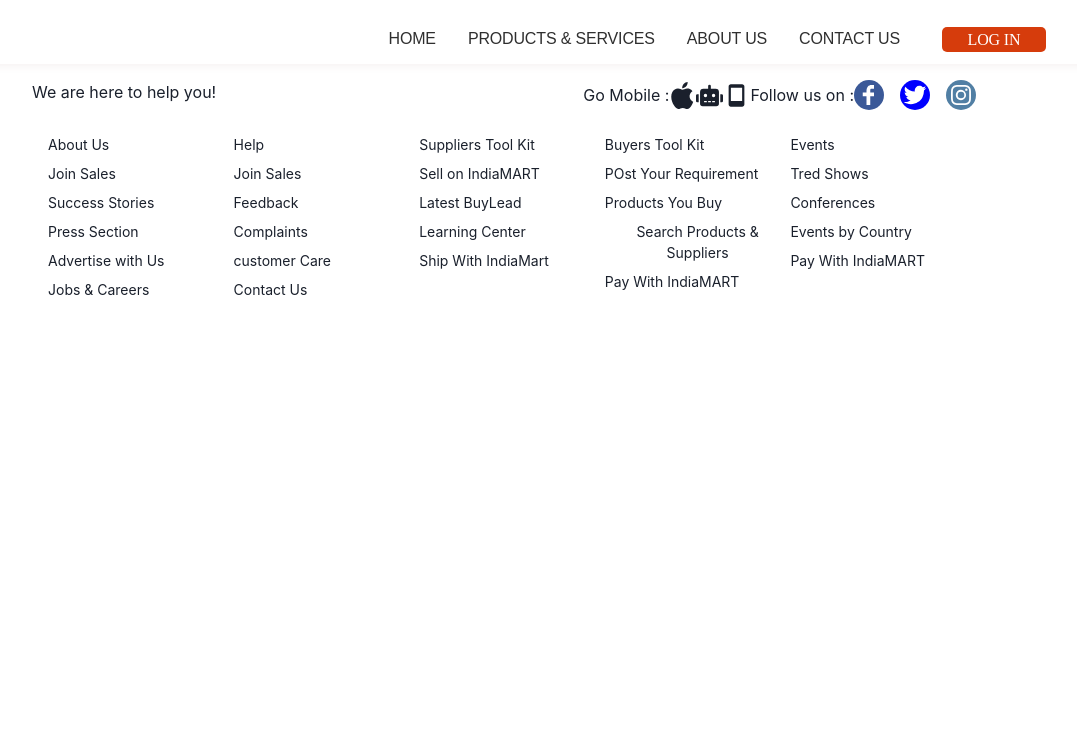
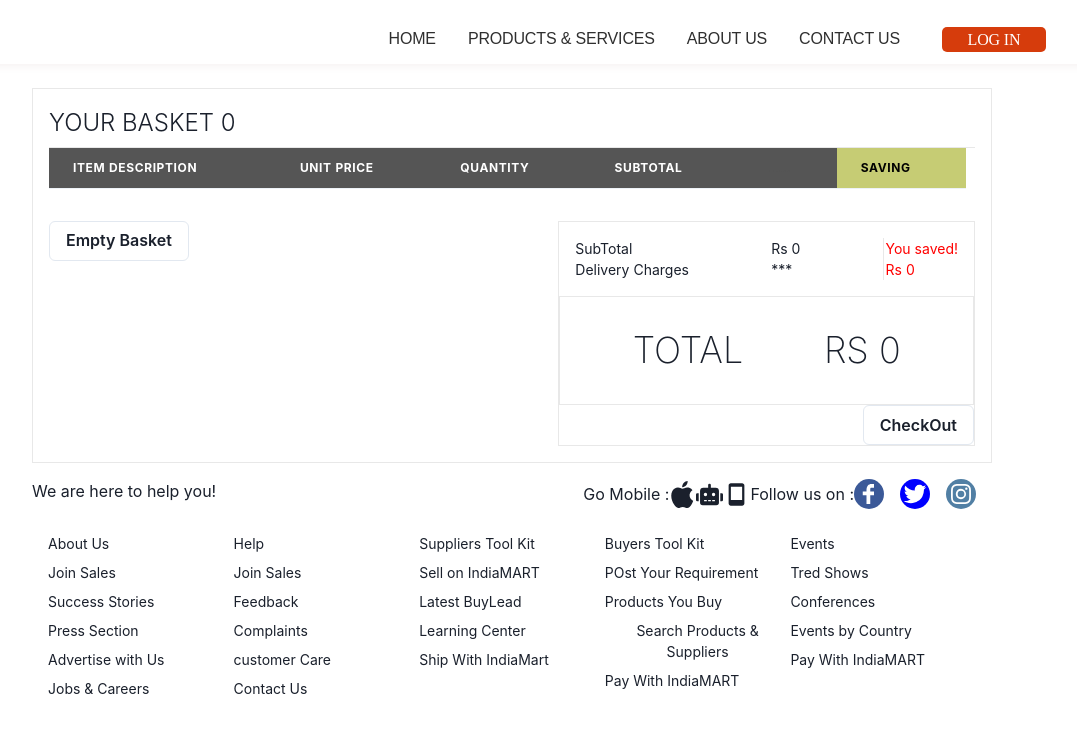
Before and after one commit to rutuja3562/Blue-heaven, a React (Create React App) app: page /cart in a window 1280 px wide. Shown: the top 732 px of the page, without its empty margins (128-1205 px from the left). Built offline with nearby package versions, Linux system fonts and the light colour scheme; no server answers.

Commit message:
product page done

```diff
--- a/src/Redux/product/action.js
+++ b/src/Redux/product/action.js
@@ -56,7 +56,7 @@
 
 export const addtoCart = (product) => (dispatch) => {
   axios
-    .post("https://blueheavenapi.herokuapp.com/products/vegetablecart", product)
+    .post("https://blueheavenapi.herokuapp.com/productcart", product)
     .then((res) => {
       // console.log("add", res.data);
       dispatch(addtocartaction(res.data));
@@ -73,7 +73,7 @@
 
 export const fetchtoCart = () => (dispatch) => {
   axios
-    .get("https://blueheavenapi.herokuapp.com/products/productcart")
+    .get("https://blueheavenapi.herokuapp.com/productcart")
     .then((res) => {
       // console.log("get", res.data);
       dispatch(fetchcartaction(res.data));
--- a/src/components/AllRoutes.jsx
+++ b/src/components/AllRoutes.jsx
@@ -1,5 +1,6 @@
 import React from 'react'
 import { Route, Routes } from 'react-router'
+import { Cart } from './Cart';
 import { Home } from './Home'
 import { Product } from './Product';
 import { ProductDetails } from './ProductDetails';
@@ -10,8 +11,8 @@
       <Routes>
         <Route path="/" element={<Home />}></Route>
         <Route path="/product" element={<Product />}></Route>
-
         <Route path="/products/:id" element={<ProductDetails />} />
+        <Route path="/cart" element={<Cart/>}/>
       </Routes>
     </div>
   );
--- /dev/null
+++ b/src/components/Cart.jsx
@@ -0,0 +1,213 @@
+import React, { useEffect, useState } from "react";
+import { useDispatch, useSelector } from "react-redux";
+import { fetchtoCart, removeItem } from "../Redux/product/action";
+import {
+  Box,
+  Table,
+  Thead,
+  Tbody,
+  Flex,
+  Tr,
+  Th,
+  Td,
+  Button,
+  TableContainer,
+  Text,
+  Heading,
+} from "@chakra-ui/react";
+import { CloseIcon } from "@chakra-ui/icons";
+import { Navigate, useNavigate } from "react-router";
+
+export const Cart = () => {
+  const navigate = useNavigate();
+  const dispatch = useDispatch();
+  const cart = useSelector((state) => state.products.cart);
+  // console.log(cart);
+  const [cartLength, setCartLength] = useState(cart.length);
+  const [count, setCount] = useState(1);
+  useEffect(() => {
+    dispatch(fetchtoCart());
+  }, [dispatch, cart.length]);
+  const handleDelet = (id) => {
+    dispatch(removeItem(id));
+  };
+  // let count = 0;
+  let Total = 0;
+  let saved = 0;
+
+  const [totalCost, setTotalCost] = useState(0);
+  // var total = 0;
+  const total = cart.reduce(function (acc, cv) {
+    // console.log(cv.price);
+    return acc + Math.floor(cv.price);
+  }, 0);
+  // setTotalCost(totalCost)
+  // console.log(totalCost)
+  return (
+    <Box width="100%">
+
+      <Box width="75%" m={"auto"}>
+        <Box
+          width="100%"
+          margin="auto"
+          p="1rem"
+          mt="1.5rem"
+          border="1px solid #e8e8e8"
+          // border="1px solid red"
+        >
+          <Text
+            fontSize={"24px"}
+            textAlign={"left"}
+            fontWeight={300}
+            borderBottom={"1px solid #e8e8e8"}
+            pb={"6px"}
+          >
+            YOUR BASKET {cart.length}
+          </Text>
+          <TableContainer width="99%">
+            <Table variant="simple">
+              <Thead width="99%">
+                <Tr
+                  bg={"#555555"}
+                  color={"white"}
+                  justifyContent={"space-between"}
+                >
+                  <Th color={"white"}>ITEM DESCRIPTION</Th>
+                  <Th color={"white"}>UNIT PRICE</Th>
+                  <Th color={"white"}>QUANTITY</Th>
+                  <Th color={"white"}>SUBTOTAL</Th>
+                  <Th color={"#555555"}>......</Th>
+                  <Th color={"black"} bg={"#c6cc74"}>
+                    Saving
+                  </Th>
+                </Tr>
+              </Thead>
+              <Tbody>
+                {cart?.map((e) => {
+                  {
+                    saved =
+                      saved +
+                      (Math.floor(e.price) -
+                        Math.floor(e.price - (10 * e.price) / 100));
+                    // console.log("saved",saved)
+                  }
+                  return (
+                    <Tr
+                      key={e._id}
+                      fontSize={"12px"}
+                      justifyContent={"space-between"}
+                    >
+                      <Td fontSize={"12px"}>
+                        {e.brand}
+                        <br></br>
+                        {e.title}
+                      </Td>
+                      <Td>
+                        Rs {Math.floor(e.price - (10 * e.price) / 100)}
+                        <br></br>
+                        <span textDecoration={"line-through"}>
+                          Rs {Math.floor(e.price)}
+                        </span>
+                      </Td>
+                      <Td>
+                        <Button
+                          variant={"outline"}
+                          m={"2px"}
+                          onClick={() => setCount(count - 1)}
+                        >
+                          -
+                        </Button>
+                        <Button variant={"outline"} m={"2px"}>
+                          {count}
+                        </Button>
+                        <Button
+                          variant={"outline"}
+                          m={"2px"}
+                          onClick={() => setCount(count + 1)}
+                        >
+                          +
+                        </Button>
+                      </Td>
+                      <Td>Rs {Math.floor(e.price - (10 * e.price) / 100)}</Td>
+                      <Td>
+                        <CloseIcon onClick={() => handleDelet(e._id)} />
+                      </Td>
+                      <Td>
+                        {" "}
+                        Rs{" "}
+                        {Math.floor(
+                          e.price - Math.floor(e.price - (10 * e.price) / 100)
+                        )}
+                      </Td>
+                    </Tr>
+                  );
+                })}
+              </Tbody>
+            </Table>
+          </TableContainer>
+          <Flex justifyContent={"space-between"} mt={8}>
+            <Box width={"45%"}>
+              <Button variant={"outline"} float={"left"} onClick={() => {}}>
+                Empty Basket
+              </Button>
+            </Box>
+            <Box width={"45%"} border="1px solid #e8e8e8 ">
+              <Flex
+                justifyContent={"space-between"}
+                p="1rem"
+                textAlign={"left"}
+                fontSize="14px"
+                fontWeight={400}
+              >
+                <Box>
+                  <Text>SubTotal</Text>
+                  <Text>Delivery Charges</Text>
+                </Box>
+                <Box>
+                  <Text>Rs {Math.floor(total - saved)}</Text>
+                  <Text>***</Text>
+                </Box>
+                <Box borderLeft={"1px solid #e8e8e8"} color="red" pl="2px">
+                  <Text>You saved!</Text>
+                  <Text>Rs {Math.floor(saved)}</Text>
+                </Box>
+              </Flex>
+              <Flex
+                textAlign={"left"}
+                border={"1px solid #e8e8e8"}
+                padding="2rem"
+                justify={"space-around"}
+              >
+                <Heading as={"h6"} fontWeight="250">
+                  TOTAL{" "}
+                </Heading>
+                <Heading as={"h6"} fontWeight="250">
+                  {" "}
+                  RS {Math.floor(total - saved)}
+                </Heading>
+              </Flex>
+              <Box float={"right"}>
+                <Button
+                  variant={"outline"}
+                  onClick={() => {
+                    if (cart.length !== 0) {
+                      navigate("/checkout");
+                    } else {
+                      alert(
+                        "Your Cart is Empty, Please Add items into cart and after check it out"
+                      );
+                      navigate("/product");
+                    }
+                  }}
+                >
+                  {" "}
+                  CheckOut
+                </Button>
+              </Box>
+            </Box>
+          </Flex>
+        </Box>
+      </Box>
+    </Box>
+  );
+};
--- a/src/components/Navbar.jsx
+++ b/src/components/Navbar.jsx
@@ -171,12 +171,14 @@
         <img className="logo" alt="" src={""} />
         <ul className={"nav-links"}>
           <li>
-            <Link to="/Home" style={{ textDecoration: "none" }}>
+            <Link to="/" style={{ textDecoration: "none" }}>
               <Text className="textTT">HOME</Text>
             </Link>
           </li>
           <li>
-            <Text className="textTT">Products & Services</Text>
+            <Link to="/product">
+              <Text className="textTT">Products & Services</Text>
+            </Link>
           </li>
           <li>
             <Text className="textTT">About Us</Text>
@@ -212,7 +214,7 @@
           </li>
           <li className="user">
             <a className="user">
-            {/* <img className="logo1" alt="" src={!profile ? group : profile} />*/}
+              {/* <img className="logo1" alt="" src={!profile ? group : profile} />*/}
             </a>
           </li>
           <button
--- a/src/components/ProductComponent.jsx
+++ b/src/components/ProductComponent.jsx
@@ -21,7 +21,6 @@
   const handleCart = (props) => {
     // console.log("props",props)
     // dispatch(addtocartaction(props))
-
     dispatch(addtoCart(props));
   };
   // console.log("PRops.id",props._id)
@@ -34,7 +33,7 @@
         className="transition"
         role={"group"}
         p={6}
-        // border="1px solid blue"
+        border="1px solid blue"
         boxShadow={"md"}
         rounded={"lg"}
         pos={"relative"}
@@ -51,8 +50,10 @@
             <Image
               rounded={"lg"}
               objectFit={"cover"}
-              // border="1px solid red"
+              border="1px solid red"
               src={props.imgUrl}
+              height="250px"
+              width="80%"
             />
           </Flex>
         </Link>
--- a/src/components/ProductDetails.jsx
+++ b/src/components/ProductDetails.jsx
@@ -13,11 +13,10 @@
 import React, { useEffect } from "react";
 import { useDispatch, useSelector } from "react-redux";
 import { useParams } from "react-router";
-// import {
-//   addtoCart,
-//   addtocartaction,
-//   getSingleProduct,
-// } from "../../Redux/product/action";
+import {
+  addtocartaction,
+  getSingleProduct,
+} from "../Redux/product/action";
 import { addtoCart } from "../Redux/product/action";
 import { MdLocalShipping } from "react-icons/md";
 import { Link as RouterLink } from "react-router-dom";
@@ -25,12 +24,12 @@
 export const ProductDetails = () => {
   const dispatch = useDispatch();
   const currentProduct = useSelector((state) => state.products.currentProduct);
-  // console.log("curr", currentProduct);
+  console.log("curr", currentProduct);
   const { id } = useParams();
   // console.log("DDD",id)
-//   useEffect(() => {
-//     dispatch(getSingleProduct(id));
-//   }, []);
+  useEffect(() => {
+    dispatch(getSingleProduct(id));
+  }, []);
   const handleAddproduct = (currentProduct) => {
     dispatch(addtoCart(currentProduct));
   };
```
Also changed, not shown: src/components/Product.jsx (+37 -75 lines).
